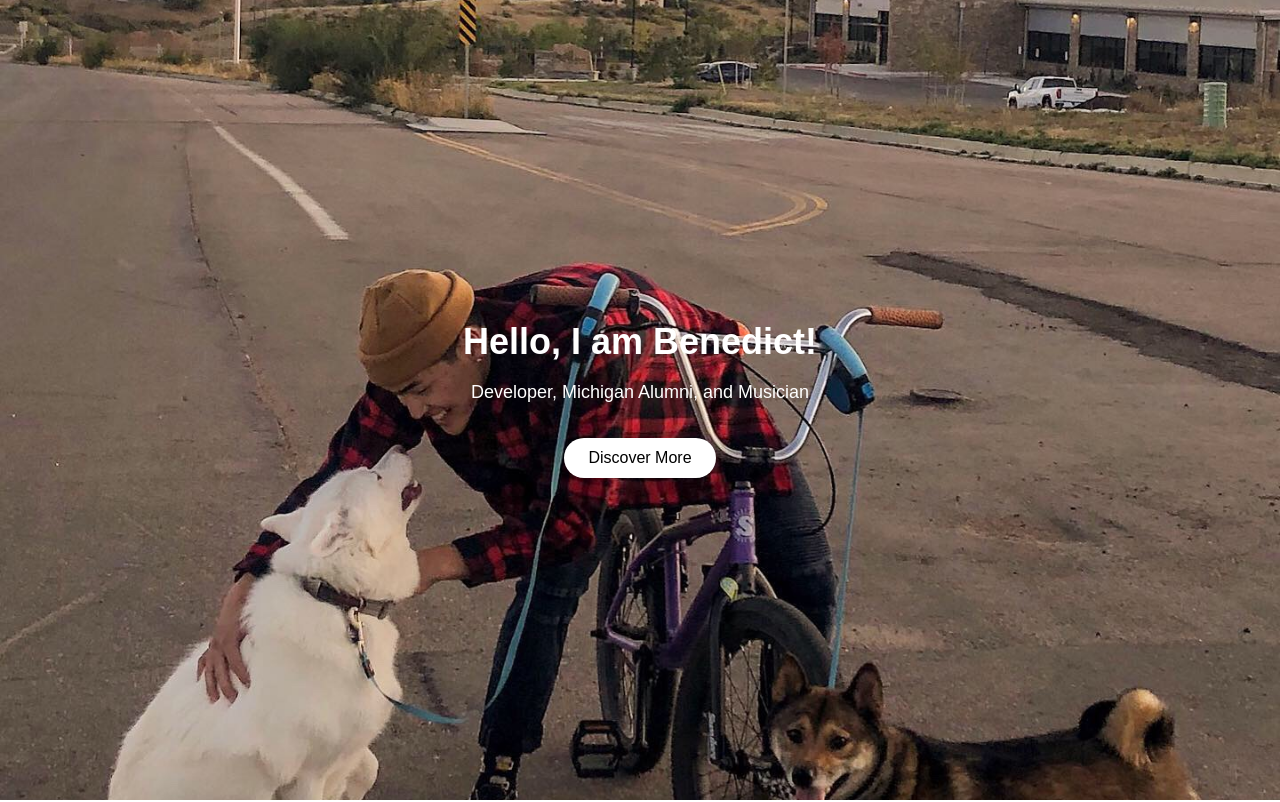
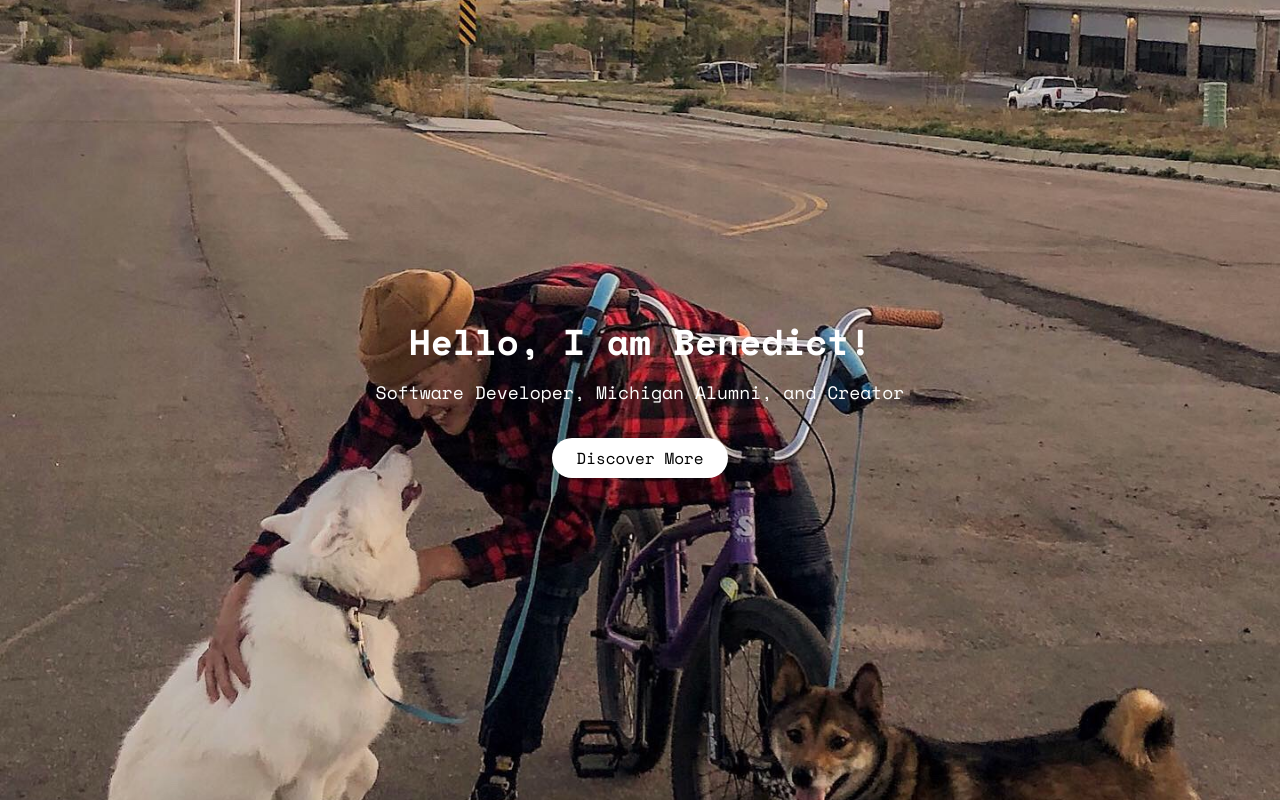
Before and after one commit to bhong928/hong-benedict, a Next.js app: page / in a window 1280 px wide. Shown: the top 802 px of the page. Built offline with nearby package versions, Linux system fonts and the light colour scheme.

Commit message:
updating the font to space mono

```diff
--- a/package.json
+++ b/package.json
@@ -21,8 +21,10 @@
   "devDependencies": {
     "@eslint/eslintrc": "^3",
     "@tailwindcss/postcss": "^4",
+    "autoprefixer": "^10.4.21",
     "eslint": "^9",
     "eslint-config-next": "15.3.1",
-    "tailwindcss": "^4"
+    "postcss": "^8.5.6",
+    "tailwindcss": "^4.1.11"
   }
 }
--- a/src/app/layout.js
+++ b/src/app/layout.js
@@ -1,5 +1,6 @@
 // src/app/layout.js
 import { Geist, Geist_Mono } from "next/font/google";
+import { Space_Mono } from "next/font/google";
 import "../styles/globals.css";
 
 
@@ -13,6 +14,12 @@ const geistMono = Geist_Mono({
   subsets: ["latin"],
 });
 
+const spaceMono = Space_Mono({
+  subsets: ['latin'],
+  weight: ['400', '700'],
+  variable: '--font-space-mono',
+})
+
 export const metadata = {
   title: "Create Next App",
   description: "Generated by create next app",
@@ -21,9 +28,7 @@ export const metadata = {
 export default function RootLayout({ children }) {
   return (
     <html lang="en">
-      <body
-        className={`${geistSans.variable} ${geistMono.variable} antialiased`}
-      >
+      <body className={spaceMono.className}>
         {children}
       </body>
     </html>
--- a/src/components/HeroSection/page.jsx
+++ b/src/components/HeroSection/page.jsx
@@ -28,7 +28,7 @@ export default function HeroSection() {
       {/* Foreground Content */}
       <div className="relative z-10 flex flex-col items-center justify-center h-full text-center text-white px-6">
         <h1 className="text-4xl font-bold">Hello, I am Benedict!</h1>
-        <p className="mt-4 text-lg">Developer, Michigan Alumni, and Musician</p>
+        <p className="mt-4 text-lg">Software Developer, Michigan Alumni, and Creator</p>
         <a href="#about" className="mt-8 bg-white text-black rounded-full px-6 py-2 hover:bg-gray-300 transition cursor-pointer">
           Discover More
         </a>
```
Also changed, not shown: 1 other file (tests, documents, lock files or other folders).
